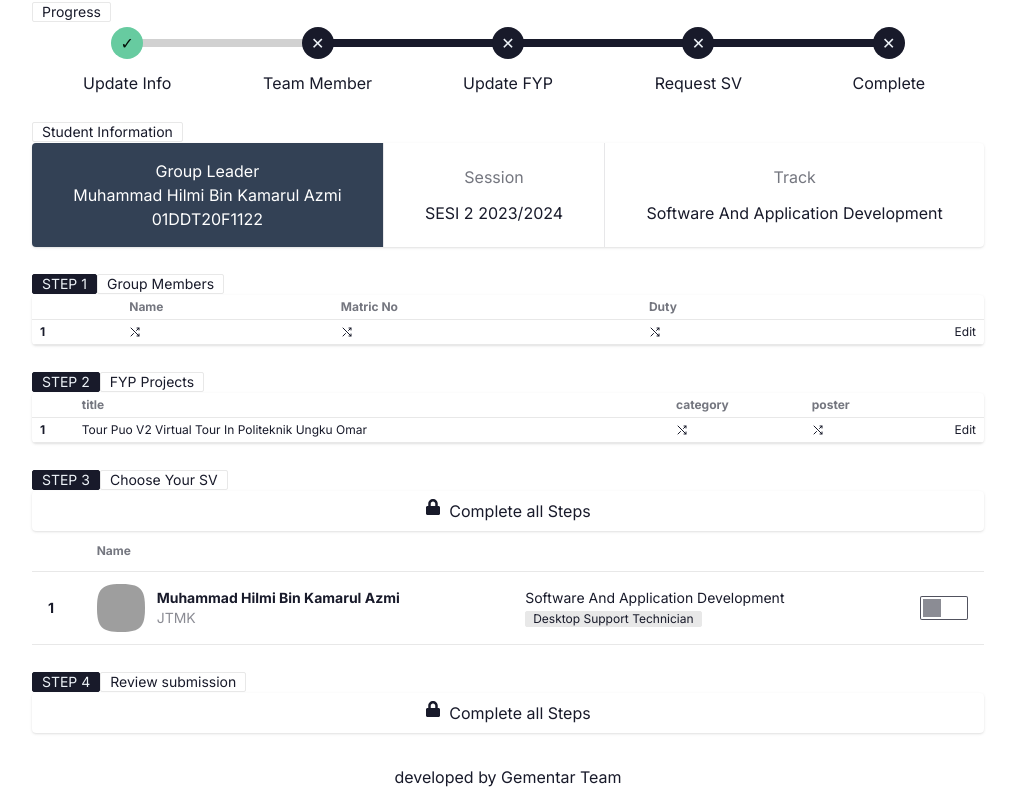
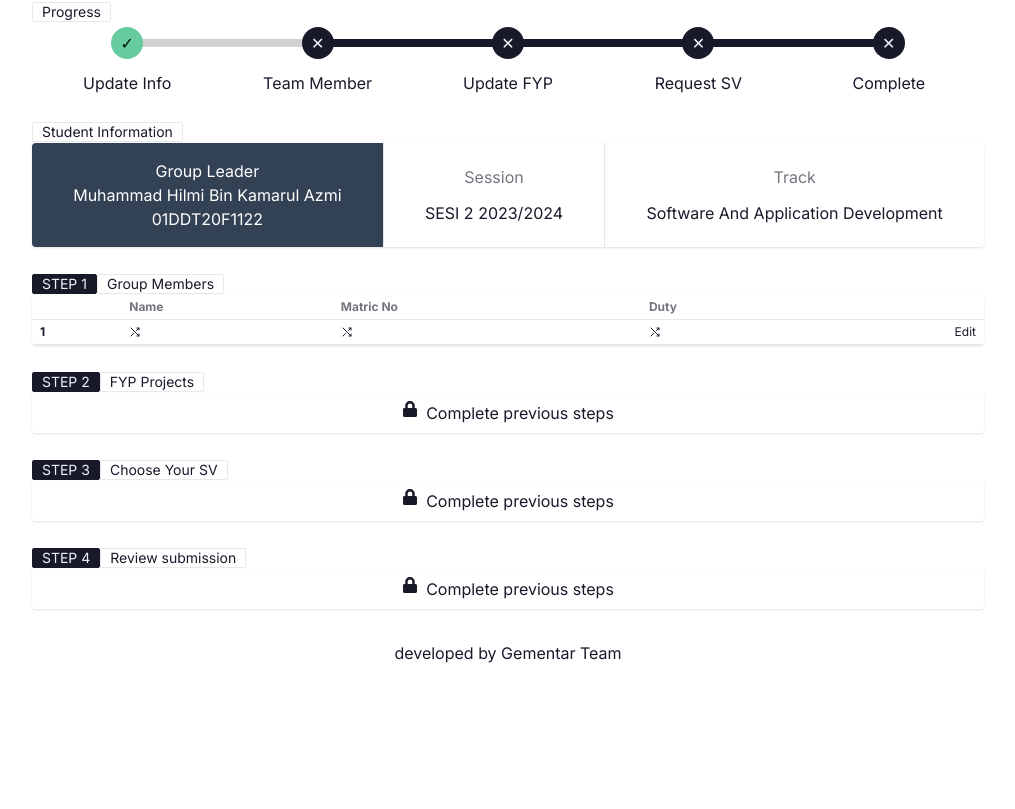
Before and after one commit to themuhdhilmi/GementarIChooseSV, a Next.js app: page /panel in a window 1280 px wide. Shown: the part 1697-2506 px from the top of the page, without its empty margins (132-1147 px from the left). After the commit the page ends 2382 px from the top, so only its background shows below. Built offline with nearby package versions, Linux system fonts and the light colour scheme; no server answers; grey boxes are pictures that could not be loaded.

Commit message:
Padding fix

```diff
--- a/app/panel/student/ChooseSv.tsx
+++ b/app/panel/student/ChooseSv.tsx
@@ -5,14 +5,6 @@ import { FaLock } from "react-icons/fa";
 const ChooseSv = () => {
   return (
     <div>
-      <div className="stats align-middle shadow w-full justify-center flex h-10">
-        <div className="flex p-2 space-x-2">
-          <div>
-            <FaLock />
-          </div>
-          <div>Complete all Steps</div>
-        </div>
-      </div>
 
       <div className="overflow-x-auto">
         <table className="table">
@@ -60,7 +52,7 @@ const ChooseSv = () => {
               </td>
               <th>
                 <div className="flex font-normal flex-row-reverse ">
-                <input type="checkbox" className="toggle toggle-success"/>
+                  <input type="checkbox" className="toggle toggle-success" />
                 </div>
               </th>
             </tr>
--- /dev/null
+++ b/app/panel/student/Components/CompleteAllSteps.tsx
@@ -0,0 +1,17 @@
+import React from 'react'
+import { FaLock } from 'react-icons/fa'
+
+const CompleteAllSteps = () => {
+  return (
+    <div className="stats align-middle shadow w-full justify-center flex h-10">
+    <div className="flex p-2 space-x-2">
+      <div>
+        <FaLock />
+      </div>
+      <div>Complete previous steps</div>
+    </div>
+  </div>
+  )
+}
+
+export default CompleteAllSteps
--- a/app/panel/student/Student.tsx
+++ b/app/panel/student/Student.tsx
@@ -1,4 +1,4 @@
-import React from "react";
+import React, { useState } from "react";
 import CompletionLine from "./CompletionLine";
 import SesiTrack from "./SesiTrack";
 import FypTitle from "./FypTitle";
@@ -9,13 +9,24 @@ import { FaLock } from "react-icons/fa";
 import Decline from "./Decline";
 import { useMediaQuery } from "usehooks-ts";
 import { breakpoints } from "@/app/config/breakpoints";
+import CompleteAllSteps from "./Components/CompleteAllSteps";
+
+export enum Progress {
+  UPDATE_INFO = 1,
+  TEAM_MEMBER = 2,
+  UPDATE_FYP = 3,
+  REQUEST_SV = 4,
+}
+
 const Student = () => {
+  const [progress, setProgress] = useState(1);
   const isTablet = useMediaQuery(`(max-width: ${breakpoints.tablet})`);
   const isDesktop = useMediaQuery(`(max-width: ${breakpoints.desktop})`);
+
   return (
-    <div className={`py-5 ${isTablet ? 'p-5' : isDesktop ? 'p-24' : 'p-40'}`}>
+    <div className={`py-5 ${isTablet ? "p-5" : isDesktop ? "p-24" : "p-40"}`}>
       <Complete />
-      <Decline/>
+      <Decline />
 
       <div className="py-2 grid grid-cols-4 grid-rows-1 gap-4 w-full">
         <div className="lg:col-span-4 col-span-4  p-1">
@@ -43,33 +54,19 @@ const Student = () => {
         <div className="lg:col-span-4 col-span-4 p-1">
           <div className="badge badge-neutral">STEP 2</div>
           <div className="badge">FYP Projects</div>
-          <div>
-            <FypTitle />
-          </div>
+          <div>{progress >= 2 ? <FypTitle /> : <CompleteAllSteps />}</div>
         </div>
 
         <div className="lg:col-span-4 col-span-4 p-1">
           <div className="badge badge-neutral">STEP 3</div>
           <div className="badge">Choose Your SV</div>
-          <div>
-            <ChooseSv />
-          </div>
+          <div>{progress >= 3 ? <ChooseSv /> : <CompleteAllSteps />}</div>
         </div>
 
         <div className="lg:col-span-4 col-span-4 p-1">
           <div className="badge badge-neutral">STEP 4</div>
           <div className="badge">Review submission</div>
-          <div>
-            <div className="stats align-middle shadow w-full justify-center flex h-10">
-              <div className="flex p-2 space-x-2">
-                <div>
-                  <FaLock />
-                </div>
-                <div>Complete all Steps</div>
-              </div>
-            </div>
-
-          </div>
+          <div>{progress >= 4 ? "INFO HERE" : <CompleteAllSteps />}</div>
         </div>
       </div>
 
```
